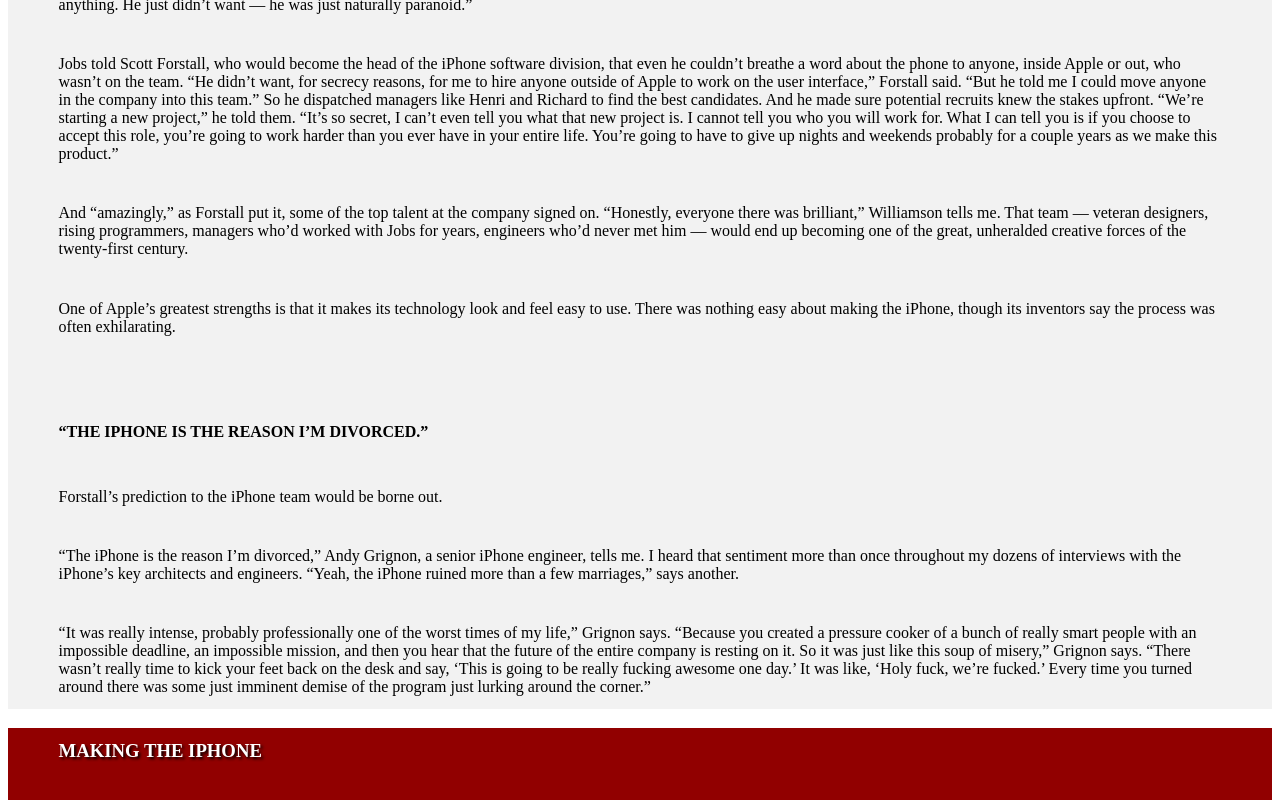
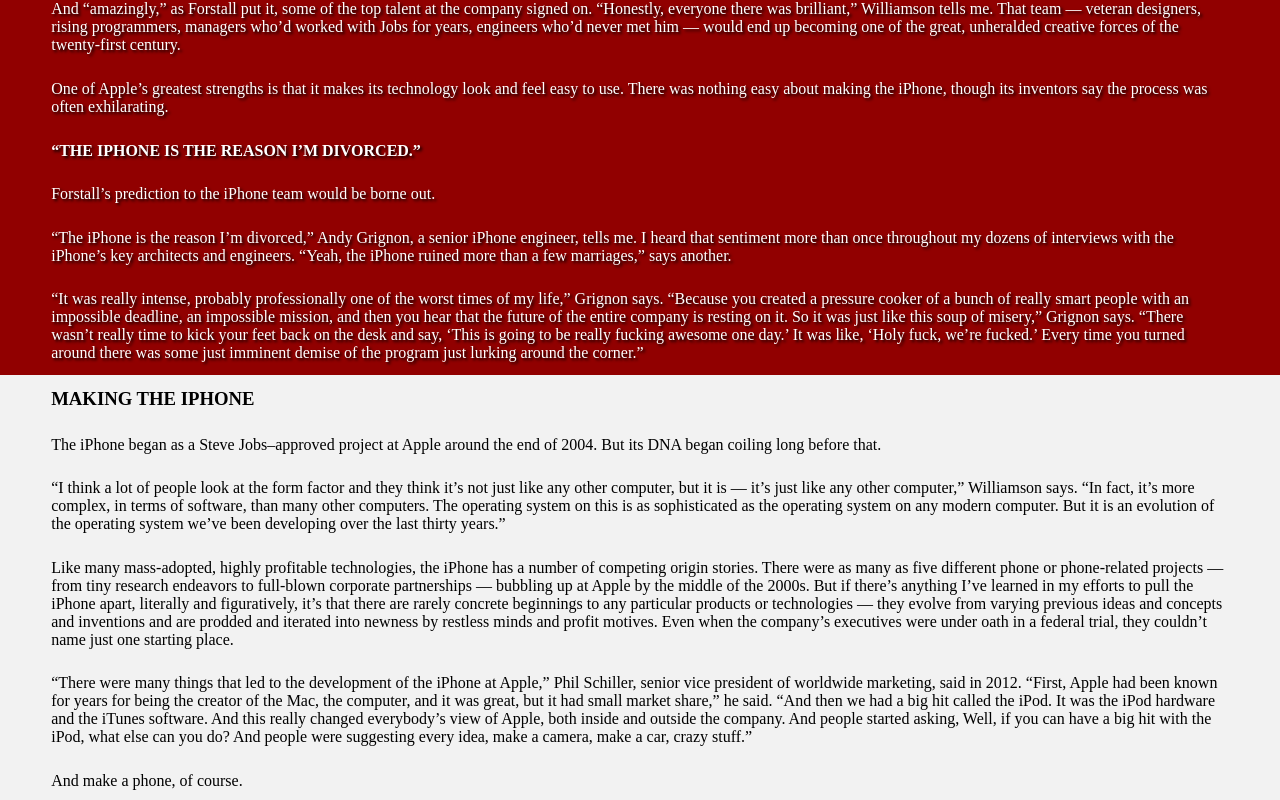
Before and after one commit to wlinczer/project3, a plain HTML site: page Will/index.html in a window 1280 px wide. Shown: the part 1440-2240 px from the top of the page. Drawn offline with Linux system fonts and the light colour scheme.

Commit message:
inclass updates v0.1

```diff
--- a/Will/assets/styles.css
+++ b/Will/assets/styles.css
@@ -1,4 +1,6 @@
-body {}
+body {
+  margin: 0px;
+}
 
 .site-container {
   width: 100%;
@@ -14,6 +16,10 @@
   width: 100%;
   height: auto;
   margin-top: 0px;
+}
+
+p, h1, h2, h3, h4 {
+  margin: 0px;
 }
 
 .intro-container {
@@ -38,24 +44,24 @@
   padding-top: 1%;
 }
 
-.section-one, .section-two, .section-three p {
+.section-one, .section-two, .section-three {
   font-family: "Times New Roman", Times, serif;
   font-weight: 400;
   font-style: normal;
   font-size: 16px;
 }
 
-.section-two {
+.section-one {
   background-color: #910000;
   color: white;
   text-shadow: 2px 2px 3px black;
 }
 
-.section-one, .section-three, .section-five{
+.section-two, .section-four, .section-six{
   background-color: #F2F2F2;
 }
 
-.intro-container, .section-four, .section-five, .section-six p {
+.intro-container, .section-four, .section-five, .section-six {
   font-family: 'Roboto', sans-serif;
   font-weight: 400;
   font-style: normal;
--- a/Will/index.html
+++ b/Will/index.html
@@ -81,7 +81,7 @@
             years, engineers who’d never met him — would end up becoming one of the great, unheralded creative forces of the twenty-first century.
           </p>
           <p>
-            One of Apple’s greatest strengths is that it makes its technology look and feel easy to use. There was nothing easy about making the iPhone, though its inventors say the process was often exhilarating.</p>
+            One of Apple’s greatest strengths is that it makes its technology look and feel easy to use. There was nothing easy about making the iPhone, though its inventors say the process was often exhilarating.
           </p>
 
           <h4>
```
